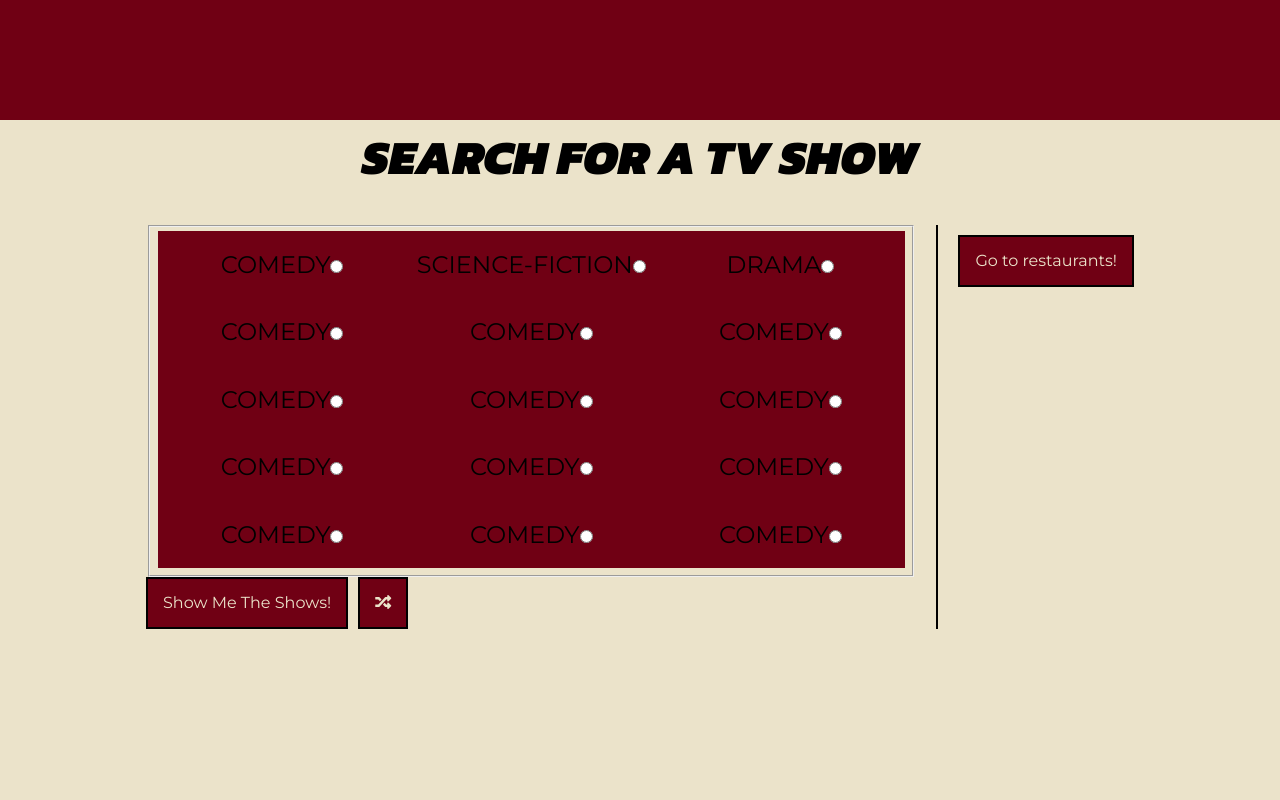
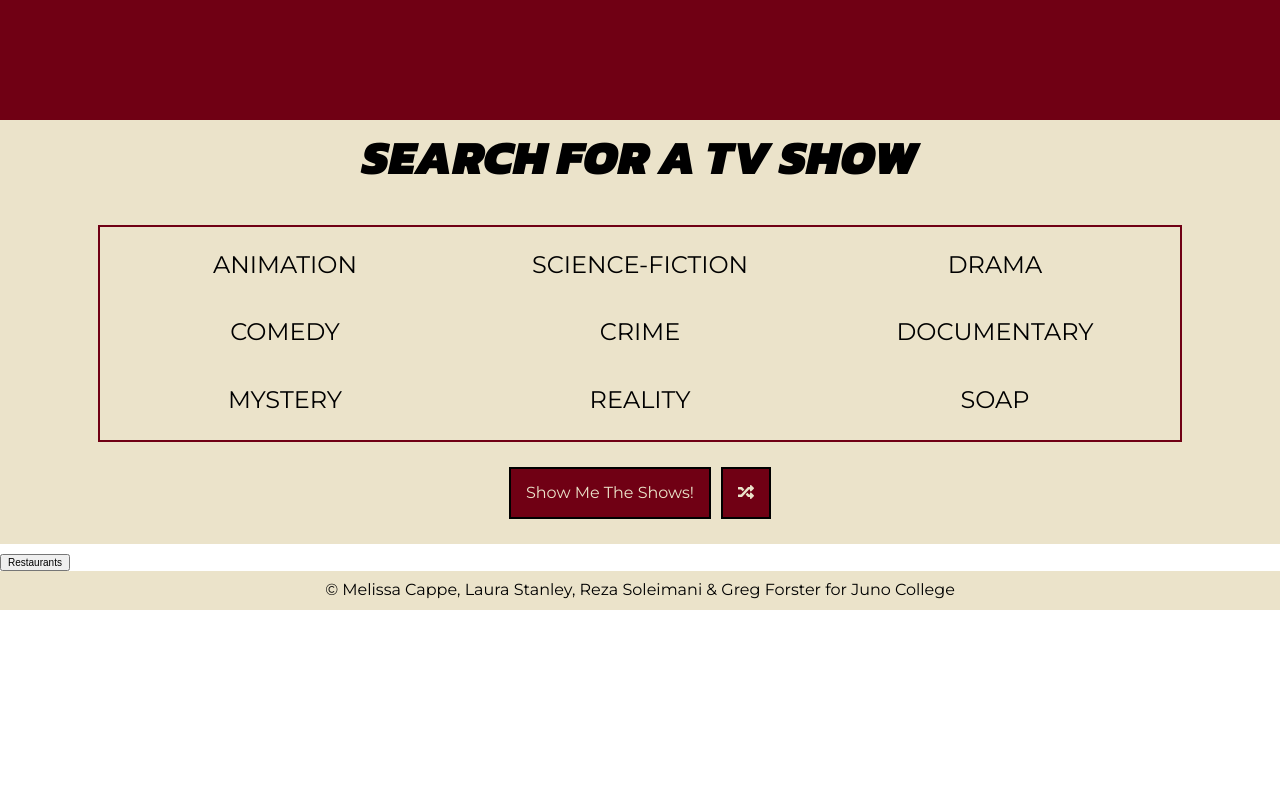
Before and after one commit to binge-fest/binge-fest, a React (Create React App) app: page / in a window 1280 px wide. Shown: the part 680-1480 px from the top of the page. After the commit the page ends 1290 px from the top, so only its background shows below. Built offline with nearby package versions, Linux system fonts and the light colour scheme.

Commit message:
css styling

```diff
--- a/src/App.css
+++ b/src/App.css
@@ -56,9 +56,6 @@ header p {
   font-family: 'Montserrat', sans-serif;
 }
 
-.tvShows,
-.restaurants,
-.results,
 header {
   height: 100vh;
 }
@@ -96,15 +93,11 @@ header {
   padding-top: 10px;
 }
 
-.showContainer {
+/* .showContainer {
   display: flex;
   justify-content: center;
-}
+} */
 
-.showSearch {
-  border-right: 2px solid black;
-  padding-right: 20px;
-}
 
 label {
   font-size: 1.5rem;
@@ -119,24 +112,48 @@ input[type="text"] {
   font-size: 1rem;
 }
 
-input[type="text"]:focus,
+/* input[type="text"]:focus,
 input[type="text"]:hover {
   border: 1px solid #f46e00;
   background-color: white;
+} */
+
+fieldset {
+  display: grid;
+  grid-template-columns: 1fr 1fr 1fr;
+  border: 2px solid #700014;
+  margin-bottom: 25px;
+
 }
 
 
+input[type=radio] {
+  margin-left: 10px;
+  opacity: 0;
+  position: fixed;
+  width: 0;
+
+}
+
 .showSelections {
   padding-left: 20px;
+}
+
+.tvShows {
+  text-align: center;
+
 }
 
 .tvShows button {
   background-color: #700014;
   color: #ebe3ca;
   padding: 15px;
+  margin-bottom: 15px;
   font-size: 1rem;
   border: 2px solid black;
-  font-family: 'Montserrat', sans-serif
+  font-family: 'Montserrat', sans-serif;
+
+
 }
 
 .tvShows button:hover,
@@ -144,12 +161,45 @@ input[type="text"]:hover {
   background-color: #f46e00;
 }
 
+.showSelections button {
+  background-color: unset;
+  border: none;
+  cursor: pointer;
+}
+
+.showSelections button:hover,
+.showSelections button:focus {
+  background-color: unset;
+}
+
 .tvShows label {
   cursor: pointer;
   padding: 20px 10px;
   text-transform: uppercase;
   text-align: center;
-  background-color: #700014;
+}
+
+.tvShows label:hover,
+.tvShows label:focus {
+  background-color: #f46e00;
+
+}
+
+.showSelections {
+  position: relative;
+
+}
+
+.showSelections ul {
+  display: flex;
+  flex-wrap: wrap;
+  justify-content: center;
+
+}
+
+.showSelections li {
+  position: relative;
+
 }
 
 .tvImage {
@@ -158,6 +208,11 @@ input[type="text"]:hover {
 
 .fa-bookmark {
   color: #700014;
+  text-shadow: 0 0 5px white;
+  font-size: 2rem;
+  position: absolute;
+  bottom: 35px;
+  right: 40px;
 }
 
 .fa-bookmark:hover,
@@ -221,9 +276,8 @@ input[type="text"]:hover {
 
 .allResults {
   display: flex;
-  justify-content: center;
-  border: 2px solid #f46e00;
-  border-radius: 25px;
+  justify-content: space-evenly;
+  padding-bottom: 50px;
 }
 
 .showResults h2,
@@ -231,9 +285,23 @@ input[type="text"]:hover {
   font-family: 'Kanit', sans-serif;
   font-size: 2.5rem;
   letter-spacing: 0.2rem;
+  text-align: center;
 }
 
-.results h3,
+.showResultsContainer {
+  display: flex;
+}
+
+.showImg {
+  margin-right: 50px;
+
+}
+
+.results h3 {
+  font-size: 1.5rem;
+  font-family: 'Montserrat', sans-serif;
+}
+
 .results h4,
 .results p {
   font-family: 'Montserrat', sans-serif;
@@ -250,6 +318,7 @@ input[type="text"]:hover {
 }
 .foodImage {
   width: 400px;
+  height: 50%;
 }
 
 /* Footer Styles */
@@ -270,8 +339,3 @@ footer a:hover,
 footer a:focus {
   color: #f46e00;
 }
-
-fieldset {
-  display: grid;
-  grid-template-columns: 1fr 1fr 1fr;
-}
--- a/src/App.js
+++ b/src/App.js
@@ -45,7 +45,7 @@ class App extends Component {
                 ? (<TvShows />)
                 : (<Restaurants addRestaurants={this.addRestaurants} />)}
               <button onClick={() => this.setState({ isOn: !isOn })}>
-                {isOn ? "Tv Shows" : "Restaurants"}
+                {isOn ? "Restaurants" : "Tv Shows"}
               </button>
 
             </div>
--- a/src/Components/Header.js
+++ b/src/Components/Header.js
@@ -8,7 +8,7 @@ class Header extends Component {
       <header>
         <div className="wrapper">
           <h1>BINGE FEST</h1>
-          <p>Lorem ipsum, dolor sit amet consectetur adipisicing elit. Expedita quod fugiat nesciunt beatae nemo delectus exercitationem aperiam quae est cum.</p>
+          <p>Feeling indecisive? Let us help you find a tv show to binge and a restaurant to order from!</p>
           <Link smooth={true} to="tvShows" className="headerLink">Enter</Link>
         </div>
       </header>
--- a/src/Components/MainComponents/Results.js
+++ b/src/Components/MainComponents/Results.js
@@ -19,11 +19,18 @@ class Results extends Component {
             <div className="showResults">
               <h2>Your Show</h2>
 
-              <img src="http://www.fillmurray.com/g/200/300" alt="" />
-              <h3>Show Title</h3>
-              <h4>Rating</h4>
-              <p>Description</p>
+              <div className="showResultsContainer">
 
+                <div className="showImg">
+                  <img src="http://www.fillmurray.com/g/200/300" alt="" />
+                </div>
+                <div className="showDetails">
+                  <h3>The Big Bang Theory</h3>
+                  <h4>Rating</h4>
+                  <p>Lorem ipsum dolor sit amet consectetur adipisicing elit. Ex placeat laboriosam error ducimus, magni repudiandae delectus non animi et laudantium ipsum assumenda soluta dolore amet ipsam quos sint vero! Dignissimos.</p>
+                </div>
+
+              </div>
 
             </div>
             <div className="foodResults">
--- a/src/Components/MainComponents/TvShows.js
+++ b/src/Components/MainComponents/TvShows.js
@@ -100,61 +100,38 @@ class TvShows extends Component {
                 <input type="text" id="tvGenre" name="tvGenre" onChange={this.handleChange} /> */}
 
                 <fieldset>
-                  <label className="genreCategoryOption" for="comedy">Comedy
+                  <label className="genreCategoryOption" htmlFor="animation">Animation
                     <input
                       type="radio"
                       name="categoryMeal"
-                      value="35"
-                      id="comedy"
+                      value="16"
+                      id="animation"
                       onChange={this.handleChange}
                     />
                   </label>
-                  <label className="genreCategoryOption" for="scienceFiction">Science-Fiction
-                    <input type="radio" name="categoryMeal" value="10765" id="scienceFiction" />
+                  <label className="genreCategoryOption" htmlFor="scienceFiction">Science-Fiction
+                    <input type="radio" name="categoryMeal" value="10765" id="scienceFiction" onChange={this.handleChange}/>
                   </label>
-                  <label className="genreCategoryOption" for="Drama">Drama
-                    <input type="radio" name="categoryMeal" value="18" id="Drama" />
+                  <label className="genreCategoryOption" htmlFor="drama">Drama
+                    <input type="radio" name="categoryMeal" value="18" id="drama" onChange={this.handleChange} />
                   </label>
-                  <label className="genreCategoryOption" for="Comedy">Comedy
-                    <input type="radio" name="categoryMeal" value="35" id="Comedy" />
+                  <label className="genreCategoryOption" htmlFor="comedy">Comedy
+                    <input type="radio" name="categoryMeal" value="35" id="comedy" onChange={this.handleChange} />
                   </label>
-                  <label className="genreCategoryOption" for="Comedy">Comedy
-                    <input type="radio" name="categoryMeal" value="35" id="Comedy" />
+                  <label className="genreCategoryOption" htmlFor="crime">Crime
+                    <input type="radio" name="categoryMeal" value="80" id="crime" onChange={this.handleChange} />
                   </label>
-                  <label className="genreCategoryOption" for="Comedy">Comedy
-                    <input type="radio" name="categoryMeal" value="35" id="Comedy" />
+                  <label className="genreCategoryOption" htmlFor="documentary">Documentary
+                    <input type="radio" name="categoryMeal" value="99" id="documentary" onChange={this.handleChange} />
                   </label>
-                  <label className="genreCategoryOption" for="Comedy">Comedy
-                    <input type="radio" name="categoryMeal" value="35" id="Comedy" />
+                  <label className="genreCategoryOption" htmlFor="mystery">Mystery
+                    <input type="radio" name="categoryMeal" value="9648" id="mystery" onChange={this.handleChange}/>
                   </label>
-                  <label className="genreCategoryOption" for="Comedy">Comedy
-                    <input type="radio" name="categoryMeal" value="Comedy" id="Comedy" />
+                  <label className="genreCategoryOption" htmlFor="reality">Reality
+                    <input type="radio" name="categoryMeal" value="10764" id="reality" onChange={this.handleChange}/>
                   </label>
-                  <label className="genreCategoryOption" for="Comedy">Comedy
-                    <input type="radio" name="categoryMeal" value="Comedy" id="Comedy" />
-                  </label>
-                  <label className="genreCategoryOption" for="Comedy">Comedy
-                    <input type="radio" name="categoryMeal" value="Comedy" id="Comedy" />
-                  </label>
-                  <label className="genreCategoryOption" for="Comedy">Comedy
-                    <input type="radio" name="categoryMeal" value="Comedy" id="Comedy" />
-                  </label>
-                  <label className="genreCategoryOption" for="Comedy">Comedy
-                    <input type="radio" name="categoryMeal" value="Comedy" id="Comedy" />
-                  </label>
-                  <label className="genreCategoryOption" for="Comedy">Comedy
-                    <input type="radio" name="categoryMeal" value="Comedy" id="Comedy" />
-                  </label>
-                  <label className="genreCategoryOption" for="Comedy">Comedy
-                    <input type="radio" name="categoryMeal" value="Comedy" id="Comedy" />
-                  </label>
-                  <label className="genreCategoryOption" for="Comedy">Comedy
-                    <input
-                      type="radio"
-                      name="categoryMeal"
-                      value="Comedy"
-                      id="Comedy"
-                    />
+                  <label className="genreCategoryOption" htmlFor="soap">Soap
+                    <input type="radio" name="categoryMeal" value="10766" id="soap" onChange={this.handleChange} />
                   </label>
                 </fieldset>
 
@@ -167,13 +144,13 @@ class TvShows extends Component {
                 {this.state.tvResult && this.state.tvResult.map(show => {
                   return (
                     <li>
-                      <h3>{show.name} <button href="#"><i class="fas fa-bookmark" title="Add to favourites" onClick={() => this.addToDatabase(show)}></i></button></h3>
                       <img src={`https://image.tmdb.org/t/p/original${show.poster_path}`} alt="" className="tvImage" />
+                      <button><i class="fas fa-bookmark" title="Add to favourites" onClick={() => this.addToDatabase(show)}></i></button>
                     </li>
                   )
                 })}
               </ul>
-              <button value="showRestaurants" className="goToRestaurants">Go to restaurants!</button>
+              {/* <button value="showRestaurants" className="goToRestaurants">Go to restaurants!</button> */}
             </div>
           </div>
         </div>
```
Also changed, not shown: 1 other file (tests, documents, lock files or other folders).
